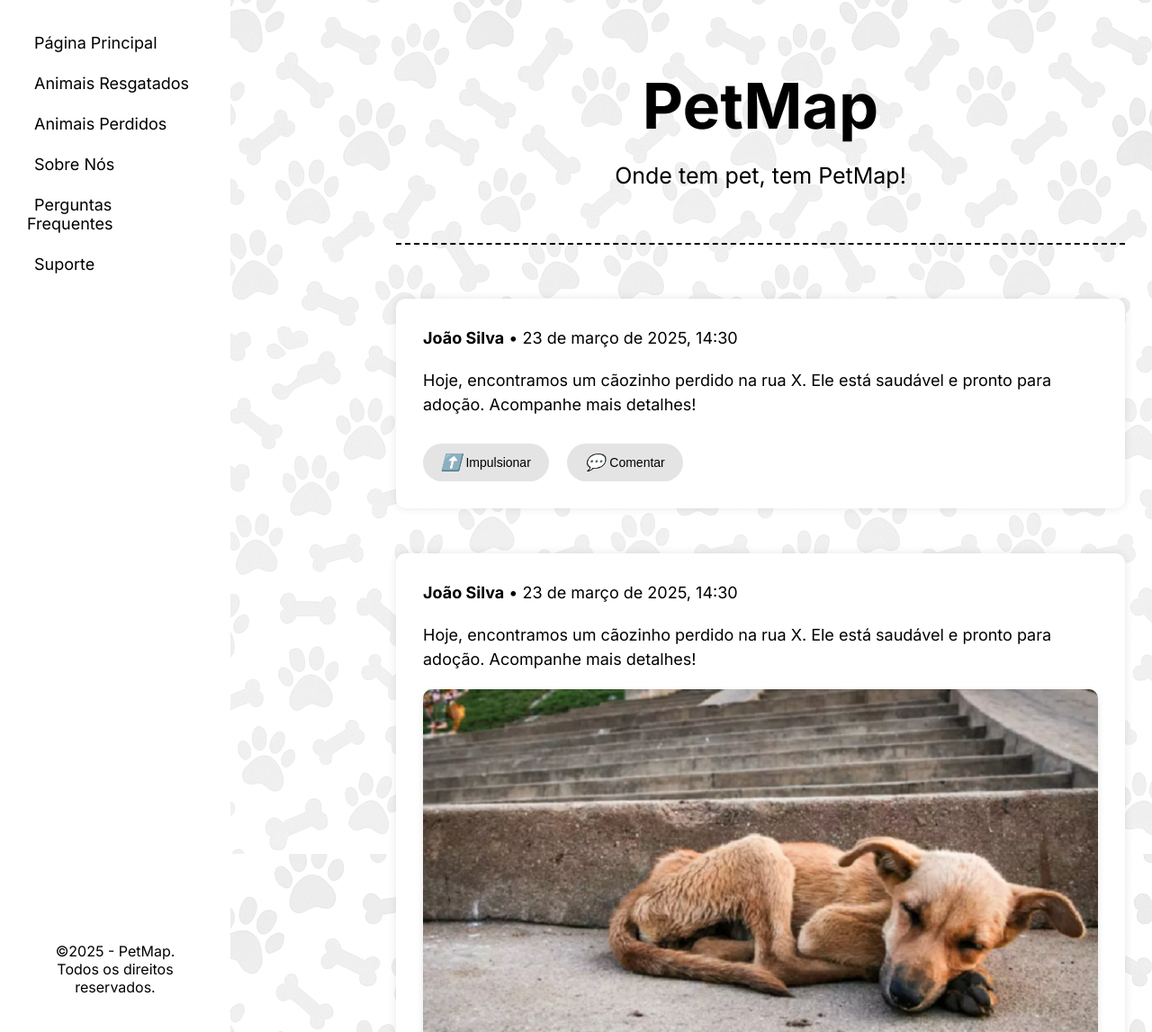
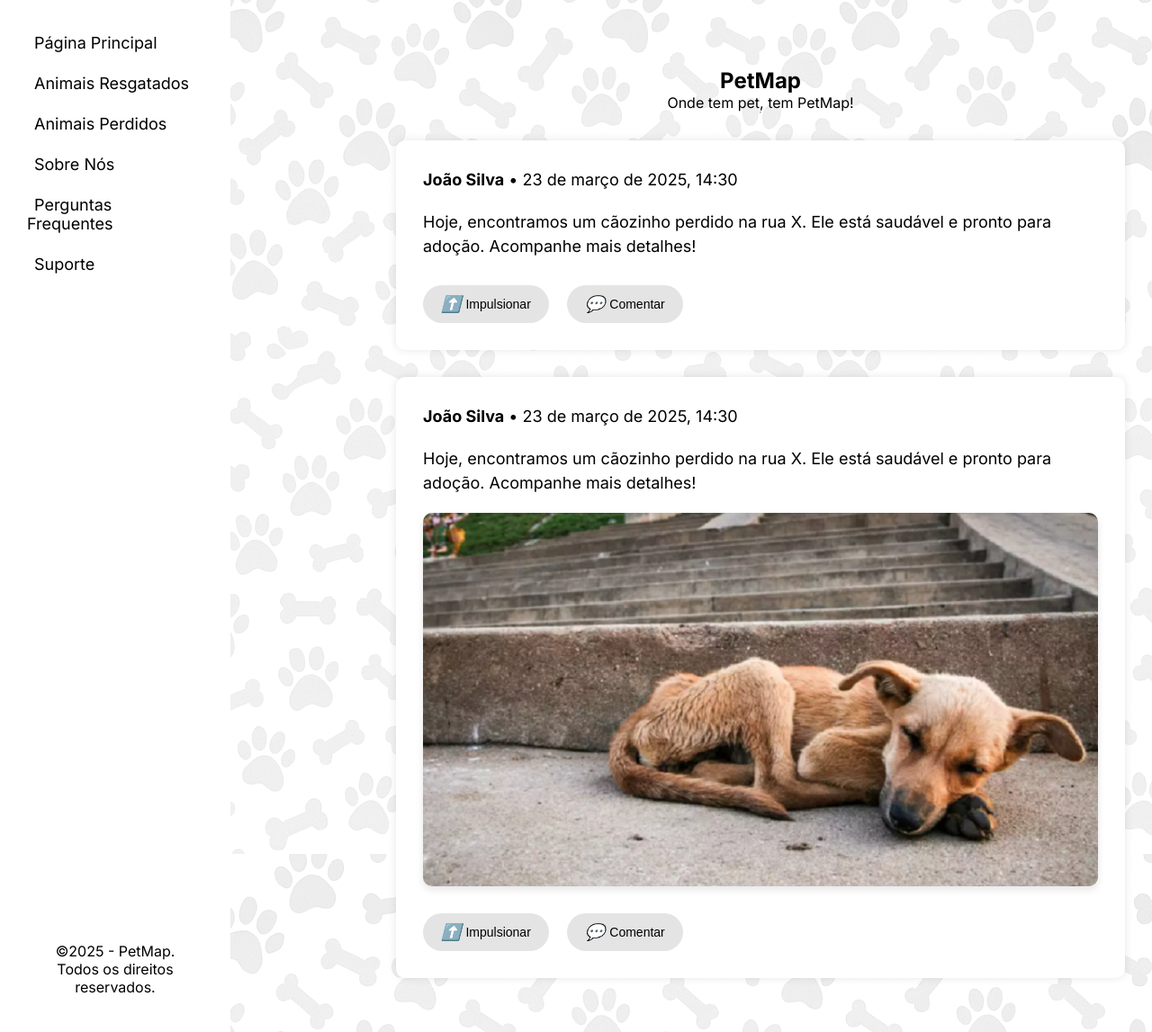
Before and after one commit to arthurpansera/PetMap, a PHP site: page /index.html in a window 1280 px wide. Shown: the part 75-1222 px from the top of the page at 90% size. Run offline with PHP 8.4, Linux system fonts and the light colour scheme.

Commit message:
Atualização do página inicila
Atualização

```diff
--- a/PROJETO/index.php
+++ b/PROJETO/index.php
@@ -92,11 +92,6 @@
             </div>
         </nav>
         <div class="content">
-            <div class="menu-content">
-                <h1>PetMap</h1>
-                <p>Onde tem pet, tem PetMap!</p>
-            </div>
-            <hr class="line"></hr>
             <div class="menu-post">
                 <div class="post-item">
                     <p class="post-info"><span class="author-name">João Silva</span> • <span class="post-time">23 de março de 2025, 14h30</span></p>
--- a/PROJETO/src/styles/pages/index/partials/section-options.css
+++ b/PROJETO/src/styles/pages/index/partials/section-options.css
@@ -21,35 +21,12 @@ body {
     width: 100%;
 }
 
-.menu-content {
-    display: flex;
-    flex-direction: column;
-    align-items: center;
-    margin-bottom: 50px;
-}
-
-.menu-content h1 {
-    font-size: 70px;
-    margin-bottom: 20px;
-}
-
-.menu-content p {
-    font-size: 25px;
-}
-
-.line {
-    width: 100%;
-    border: 0;
-    border-top: 2px dashed black;
-    margin: 10px 0;
-}
-
 .post-item {
     background-color: #fff;
     box-shadow: 0 0 10px rgba(0, 0, 0, 0.1);
     padding: 30px;
     border-radius: 10px;
-    margin: 50px auto;
+    margin: 30px auto;
     max-width: 900px;
     transition: transform 0.3s ease-in-out;
 }
```
